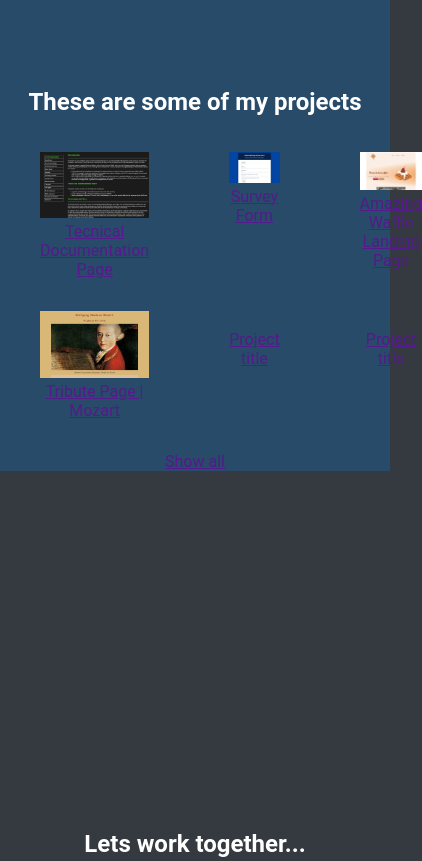
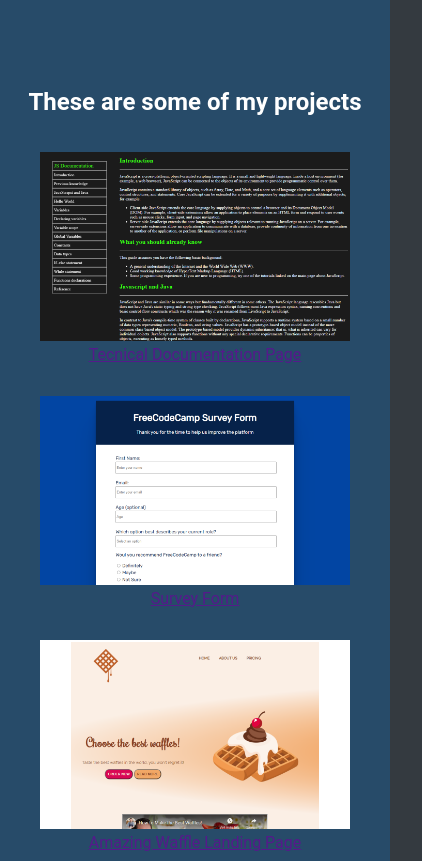
Before and after one commit to nmelgar/personal_portfolio_webpage, a plain HTML site: page index.html in a window 390 px wide. Shown: the part 940-1801 px from the top of the page, 422 px wide, since content can reach past the window. Drawn offline with Linux system fonts and the light colour scheme.

Commit message:
07-05-22:39--changes to breakpoints need to be done)

```diff
--- a/styles.css
+++ b/styles.css
@@ -22,7 +22,7 @@
   --light-blue: #85a1c1;
   --blue: #274b69;
   --white: #FFFFFF;
-  --red: #E63946;
+  --red: #ba181b;
 }
 
 /*--------->General Styles<-----------*/
@@ -49,6 +49,10 @@ h4 {
   color: var(--red);
 }
 
+img{
+  max-width: 100%;
+  height: auto;
+}
 #container {}
 
 /*--------->HEADER<-----------*/
@@ -140,6 +144,18 @@ nav ul li a:hover {
   h4 {
     font-size: 1.5em;
   }
+
+  .projects {
+    display: grid;
+    grid-template-columns: 1fr 1fr;
+  }
+}
+
+@media (max-width: 640px) {
+  .projects {
+    display: grid;
+    grid-template-columns: 1fr;
+  }
 }
 
 /*--------->NOTES<-----------*/
```
